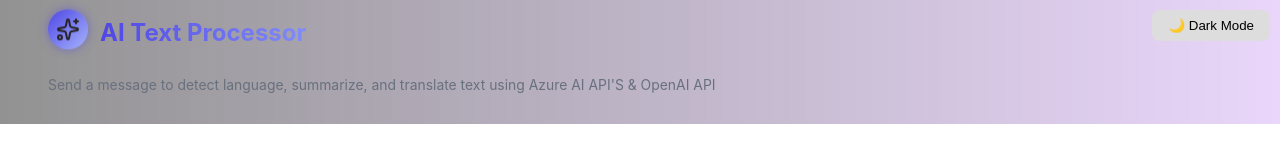
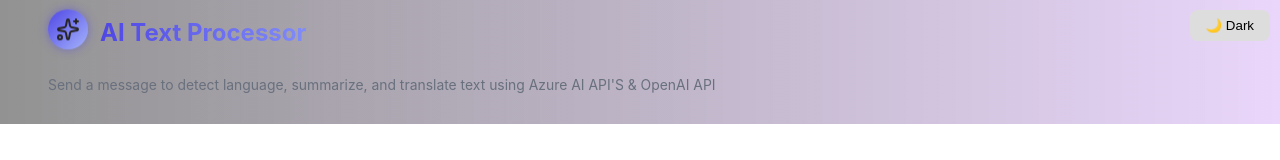
Before and after one commit to SeyinAlao/chat-ai-processor, a React (Create React App) app: page / in a window 1280 px wide. Shown: the top 160 px of the page. Built offline with nearby package versions, Linux system fonts and the light colour scheme.

Commit message:
Update App

```diff
--- a/src/App.js
+++ b/src/App.js
@@ -29,7 +29,7 @@ function App() {
           border: 'none',
         }}
       >
-        {darkMode ? '🌞 Light Mode' : '🌙 Dark Mode'}
+        {darkMode ? '🌞 Light' : '🌙 Dark'}
       </button>
       <Chat />
  </>
```
